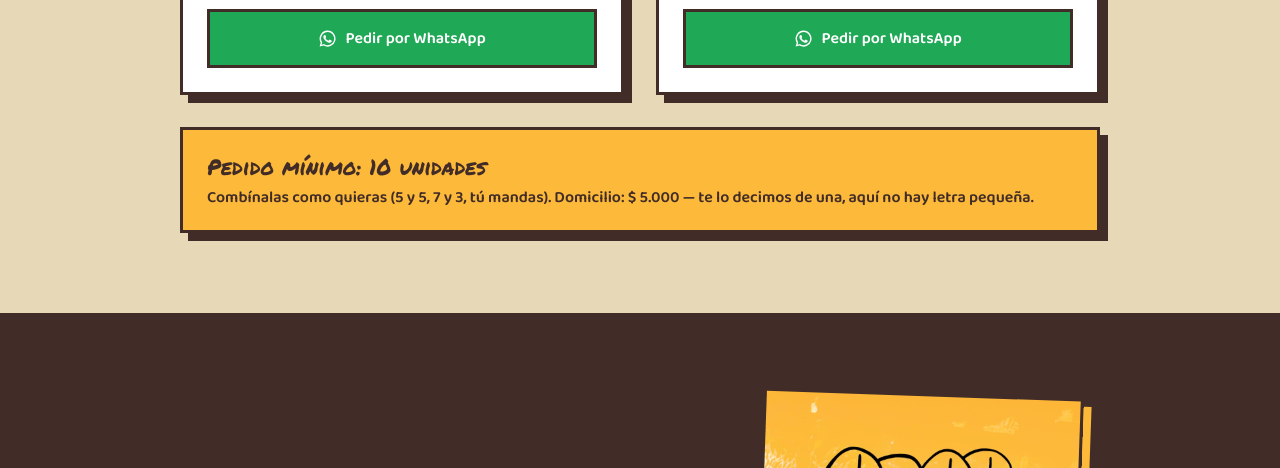
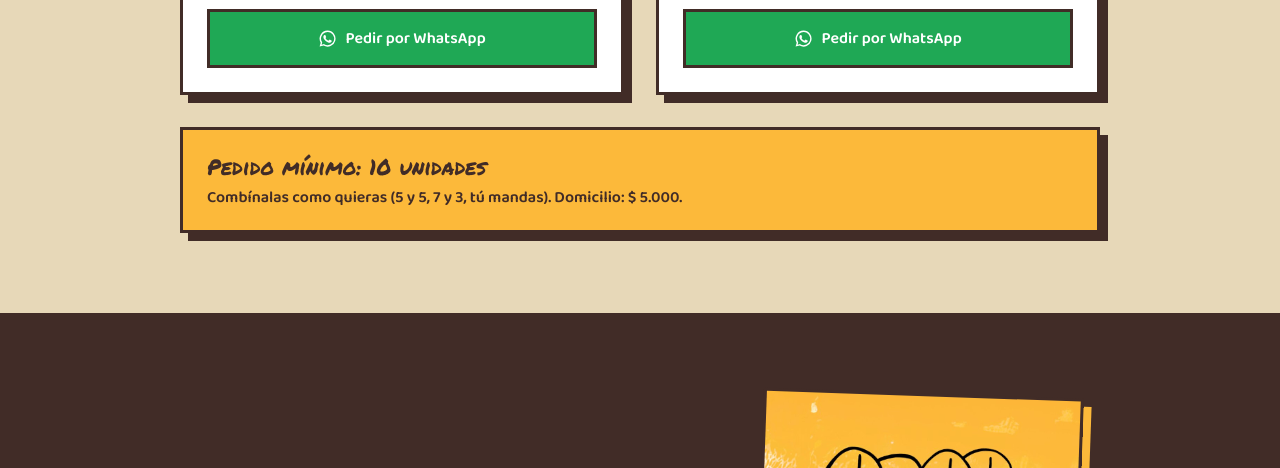
Before and after one commit to ccramirez20/acab-landing, a plain HTML site: page index.html in a window 1280 px wide. Shown: the part 1445-1913 px from the top of the page. Drawn offline with Linux system fonts and the light colour scheme.

Commit message:
Dejar el domicilio escueto: Domicilio: $5.000
Co-Authored-By: Claude Fable 5 <noreply@anthropic.com>

```diff
--- a/index.html
+++ b/index.html
@@ -271,7 +271,7 @@
 
       <p class="nota-pedido"><strong>Pedido mínimo: 10 unidades</strong>
       Combínalas como quieras (5 y 5, 7 y 3, tú mandas).
-      Domicilio: $ 5.000 — te lo decimos de una, aquí no hay letra pequeña.</p>
+      Domicilio: $ 5.000.</p>
     </div>
   </section>
 
```
